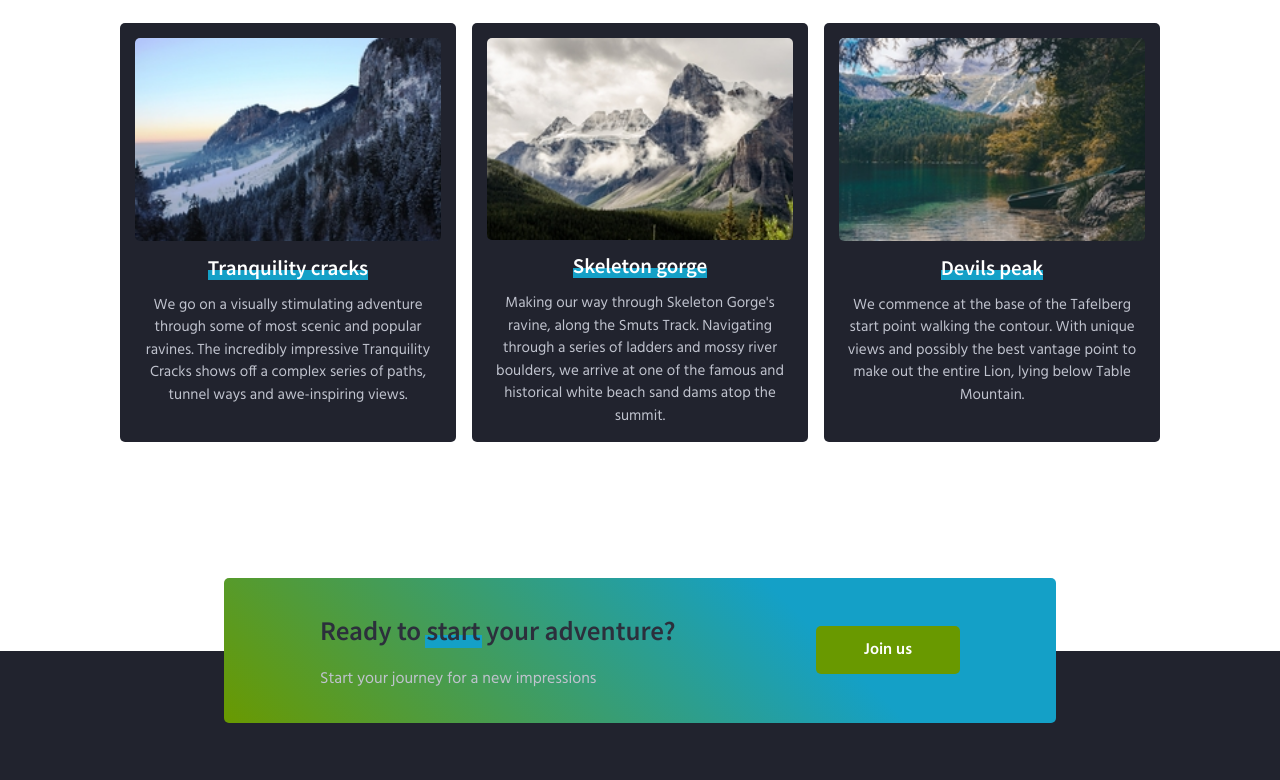
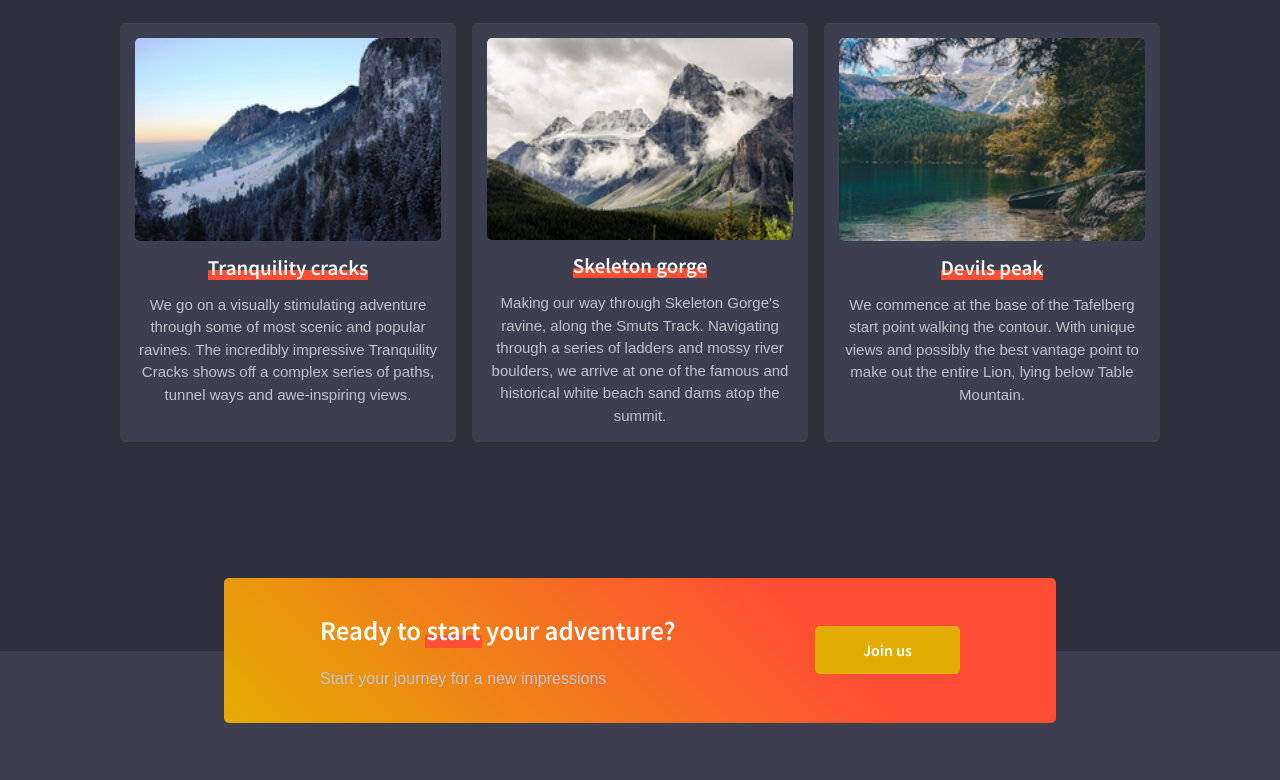
Before and after one commit to olya-sonrie/FL-11, a plain HTML site: page FL11_HW3/homework/index.html in a window 1280 px wide. Shown: the part 669-1449 px from the top of the page. Drawn offline with Linux system fonts and the light colour scheme; a web font is replaced by a local one.

Commit message:
fix style
add map & fix style

```diff
--- a/FL11_HW3/homework/index.html
+++ b/FL11_HW3/homework/index.html
@@ -9,8 +9,8 @@
 
     <!-- Styles should be switched here: -->
 
-    <link rel="stylesheet" type="text/css" href="css/style1.css">
-<!--     <link rel="stylesheet" type="text/css" href="css/style2.css">-->
+    <!-- <link rel="stylesheet" type="text/css" href="css/style1.css"> -->
+    <link rel="stylesheet" type="text/css" href="css/style2.css">
 
     <title>PEAKS hiking club</title>
   </head>
--- a/FL11_HW3/homework/scss/_main.scss
+++ b/FL11_HW3/homework/scss/_main.scss
@@ -10,11 +10,11 @@ body, * {
   box-sizing: border-box;
   font-family: $fontFamily;
   line-height: 1em;
-  color: $primaryColor;
+  color: map-get($colors, primaryColor);
 }
 
 body {
-  background: $secondaryColor;
+  background: map-get($colors, secondaryColor);
 }
 
 p {
@@ -27,7 +27,7 @@ p {
   border-radius: 100% 0% 50% 0% / 0% 100% 80% 100%;
 
   &-wrap {
-    color: $primaryColor;
+    color: map-get($colors, primaryColor);
   }
 
   &_heading {
@@ -41,7 +41,7 @@ p {
     &::after {
       content: '';
       position: absolute;
-      background: $colorMarker;
+      background: map-get($colors, colorMarker);
       width: 4.1em;
       height: 20px;
       left: 0;
@@ -58,16 +58,17 @@ p {
   &_button {
     padding: 1em 3em;
     border: none;
-    background: $backgroundButton;
+    background: map-get($colors, backgroundButton);
     border-radius: 5px;
     transition: .3s linear;
     font-size: 16px;
     font-weight: 600;
     color: #fff;
     cursor: pointer;
+    font-family: 'Source Sans Pro', sans-serif;
 
     &:hover {
-      background: $backgroundButtonDark;
+      background: map-get($colors, backgroundButtonDark);
     }
   }
 }
@@ -106,7 +107,7 @@ p {
     &::after {
       content: '';
       position: absolute;
-      background: $colorMarker;
+      background: map-get($colors, colorMarker);
       width: 4.5em;
       height: 13px;
       bottom: 10px;
@@ -127,7 +128,7 @@ p {
     width: (100%/3.15);
     align-items: center;
     flex-direction: column;
-    background: $backgroundDark;
+    background: map-get($colors, backgroundDark);
     border-radius: 5px;
     padding: 1em;
     z-index: 0;
@@ -148,7 +149,7 @@ p {
 
     &_underline {
       position: absolute;
-      background: $colorMarker;
+      background: map-get($colors, colorMarker);
       width: 100%;
       height: 10px;
       top: 18px;
@@ -166,7 +167,7 @@ p {
     display: flex;
     border-radius: 5px;
     position: relative;
-    background: linear-gradient(45deg, $backgroundButton, $colorMarker 70%);
+    background: linear-gradient(45deg, map-get($colors, backgroundButton), map-get($colors, colorMarker) 70%);
     padding: 2em 6em;
     text-align: left;
     justify-content: space-between;
@@ -187,7 +188,7 @@ p {
       &::after {
         content: '';
         position: absolute;
-        background: $colorMarker;
+        background: map-get($colors, colorMarker);
         width: 2.1em;
         height: 13px;
         left: 3.9em;
@@ -205,7 +206,7 @@ p {
 
 .footer {
   padding: 8em 7em 3em;
-  background: $backgroundDark;
+  background: map-get($colors, backgroundDark);
 
   &-wrap {
     display: flex;
--- a/FL11_HW3/homework/scss/_variables1.scss
+++ b/FL11_HW3/homework/scss/_variables1.scss
@@ -1,8 +1,13 @@
 $backgroundImage: url(../img/m-h-day.jpg);
-$primaryColor: #2C2F3C;
-$secondaryColor: #ffffff;
 $fontFamily: 'Hind', sans-serif;
-$colorMarker: #14A0C7;
-$backgroundButton: #699900;
-$backgroundButtonDark: #507501;
-$backgroundDark: #21232E;
+
+
+
+$colors: (
+  primaryColor:#2C2F3C,
+  secondaryColor: #ffffff,
+  colorMarker: #14A0C7,
+  backgroundButton: #699900,
+  backgroundButtonDark: #507501,
+  backgroundDark: #21232E
+);
--- a/FL11_HW3/homework/scss/_variables2.scss
+++ b/FL11_HW3/homework/scss/_variables2.scss
@@ -1,8 +1,13 @@
 $backgroundImage: url(../img/m-h-night.jpg);
-$primaryColor: #ffffff;
-$secondaryColor: #2C2F3C;
 $fontFamily: 'Fresca', sans-serif;
-$colorMarker: #FF4E33;
-$backgroundButton: #E3AC00;
-$backgroundButtonDark: #bb8c00;
-$backgroundDark: #3B3F50;
+
+
+
+$colors: (
+  primaryColor:#ffffff,
+  secondaryColor: #2C2F3C,
+  colorMarker: #FF4E33,
+  backgroundButton: #E3AC00,
+  backgroundButtonDark: #bb8c00,
+  backgroundDark: #3B3F50
+);
```
Also changed, not shown: FL11_HW3/homework/css/style1.css, FL11_HW3/homework/css/style2.css.
